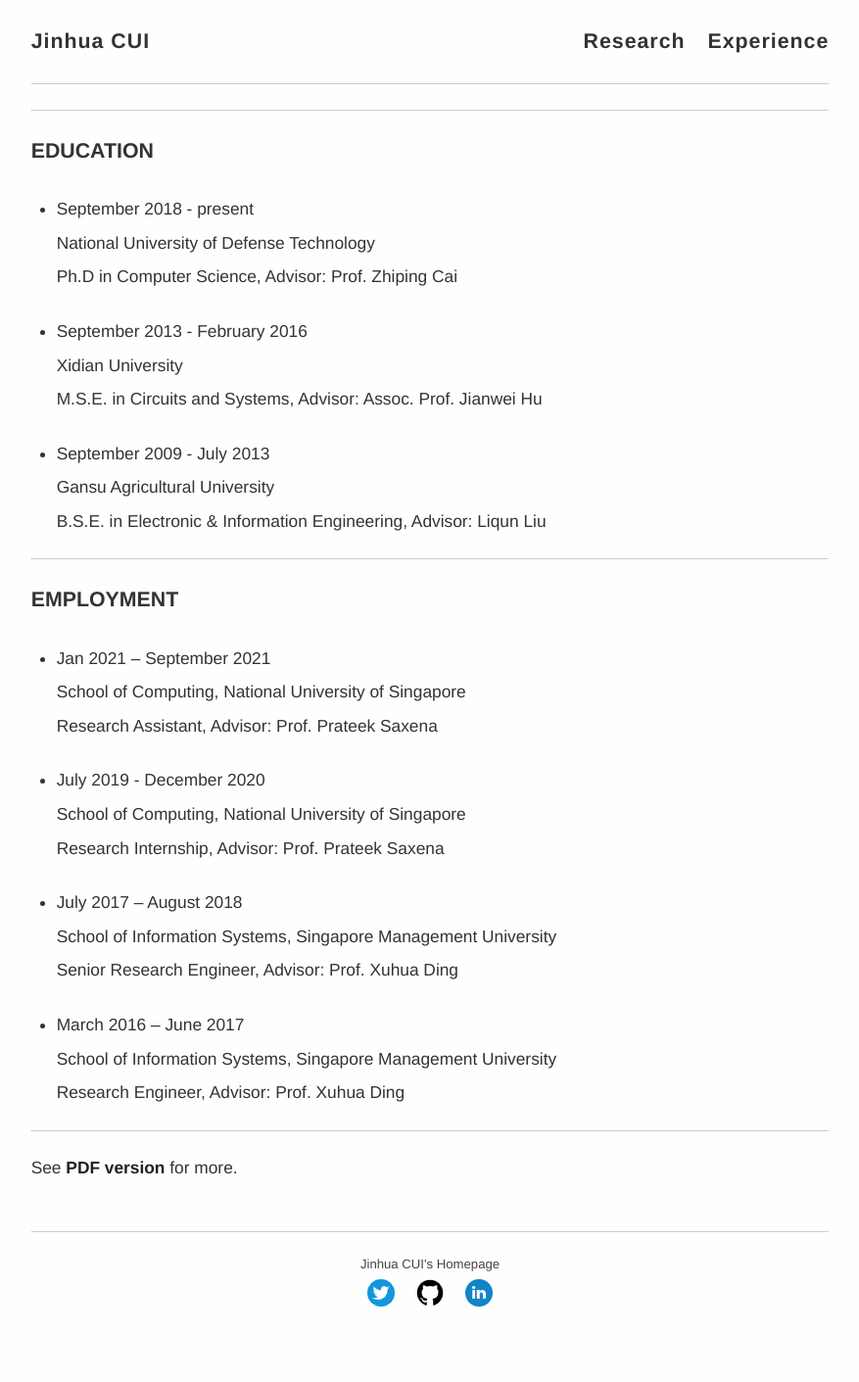
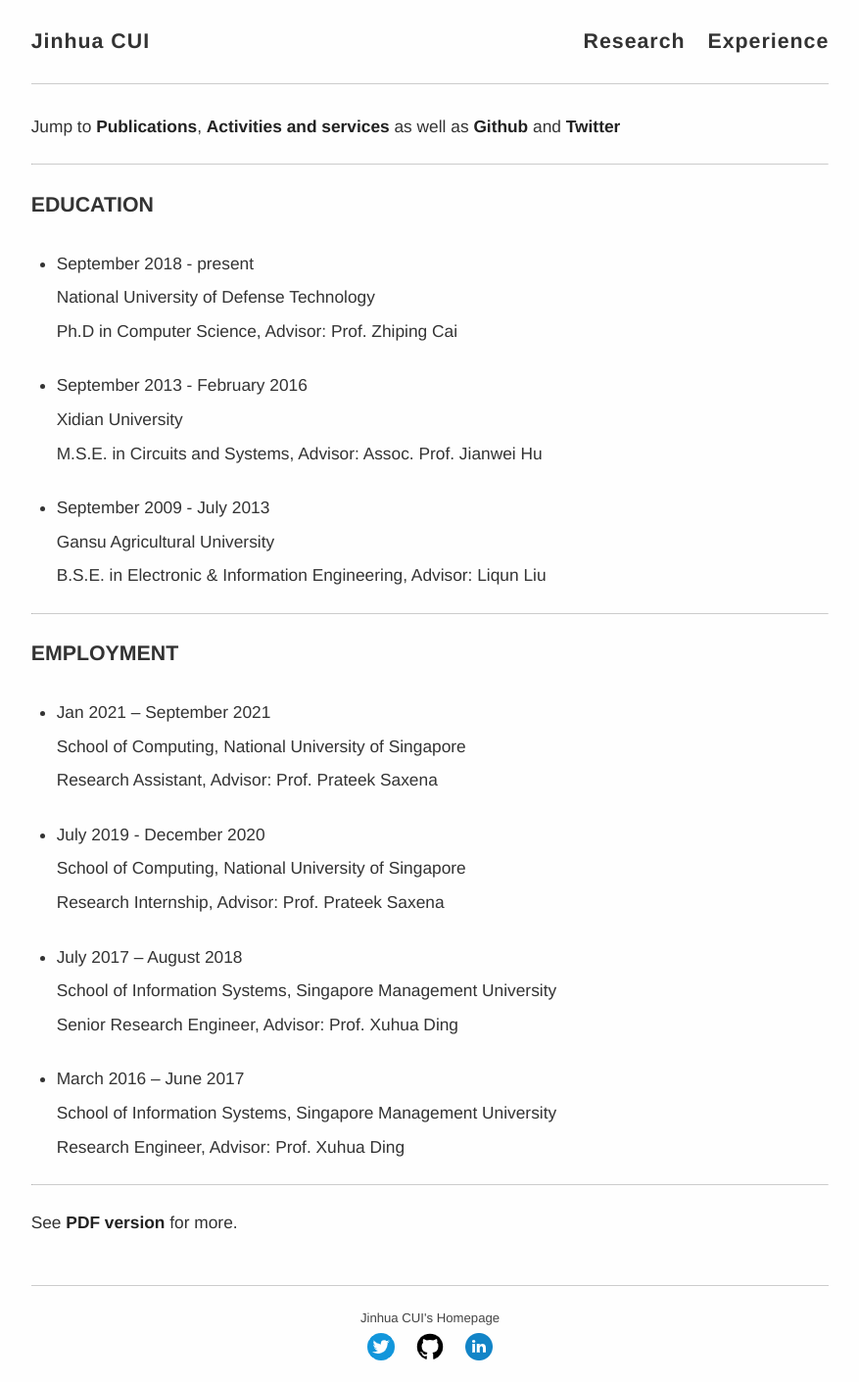
Before and after one commit to cimcs/cimcs.github.io, a Jekyll site: the page built from exp.md, in a window 1280 px wide. Shown: the whole page at 98% size, without its empty margins (201-1078 px from the left). Built offline with Jekyll 4.4.1, drawn with Linux system fonts in a browser that asks for light colours; comment, search, counter and statistics services are not loaded; before the commit the page ends 1356 px from its top, so only the background shows below that.

Commit message:
Update exp.md

```diff
--- a/exp.md
+++ b/exp.md
@@ -3,6 +3,8 @@ layout: page
 <!-- title: Experience -->
 permalink: /exp/
 ---
+
+Jump to **[Publications](#peer-reviewed-publications)**, <!-- [Thesis](#doctoral-thesis), [Talks](#invited-talks), [Media](#media-coverage),  --> **[Activities and services](#activities-and-services)** as well as **[Github](https://github.com/cimcs)** and **[Twitter](https://twitter.com/jhcui24)**
 
 ------
 ## Education
```
